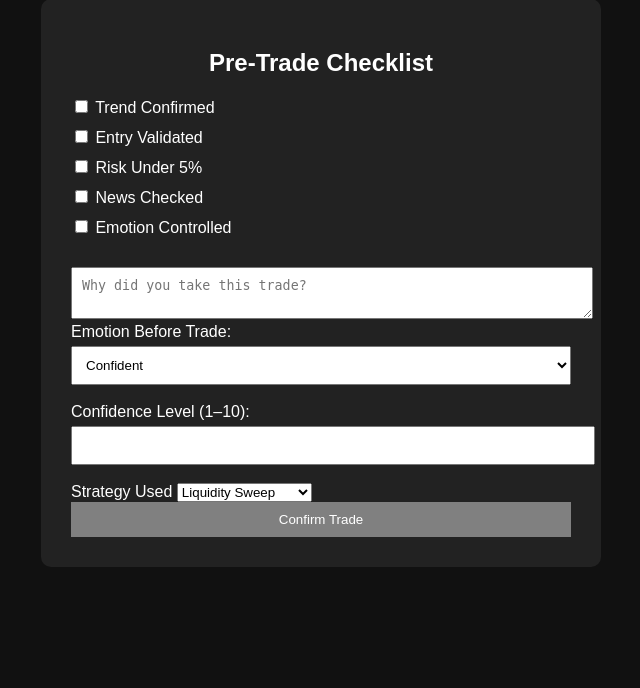
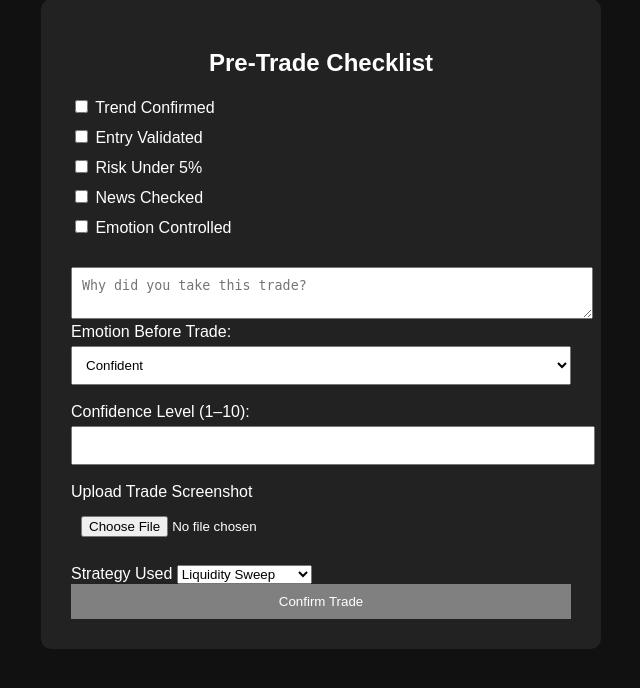
Before and after one commit to Lubsmatt/TradeGuard, a Flask app: page /check in a window 1280 px wide. Shown: the part 61-749 px from the top of the page, without its empty margins (319-959 px from the left). Run offline with Flask 3, Linux system fonts and the light colour scheme; the visitor is signed in with stand-in values (Sample User, id 1).

```diff
--- a/templates/check.html
+++ b/templates/check.html
@@ -9,7 +9,10 @@
 
 <h2 style="text-align:center;">Pre-Trade Checklist</h2>
 
-<form method="POST" action="{{ url_for('confirm_trade') }}" id="checkForm">
+<form method="POST"
+      action="{{ url_for('confirm_trade') }}"
+      enctype="multipart/form-data"
+      id="checkForm">
 
     <div style="margin-bottom:10px;">
         <input type="checkbox" class="checkItem">
@@ -54,6 +57,17 @@
 
     <input type="number" name="confidence" min="1" max="10"
         style="width:100%; padding:10px; margin-top:5px;">
+
+    <br><br>
+
+
+
+    <label>Upload Trade Screenshot</label>
+
+    <input type="file"
+           name="screenshot"
+           accept="image/*"
+           style="width:100%; padding:10px; margin-top:5px;">
 
     <br><br>
 
```
